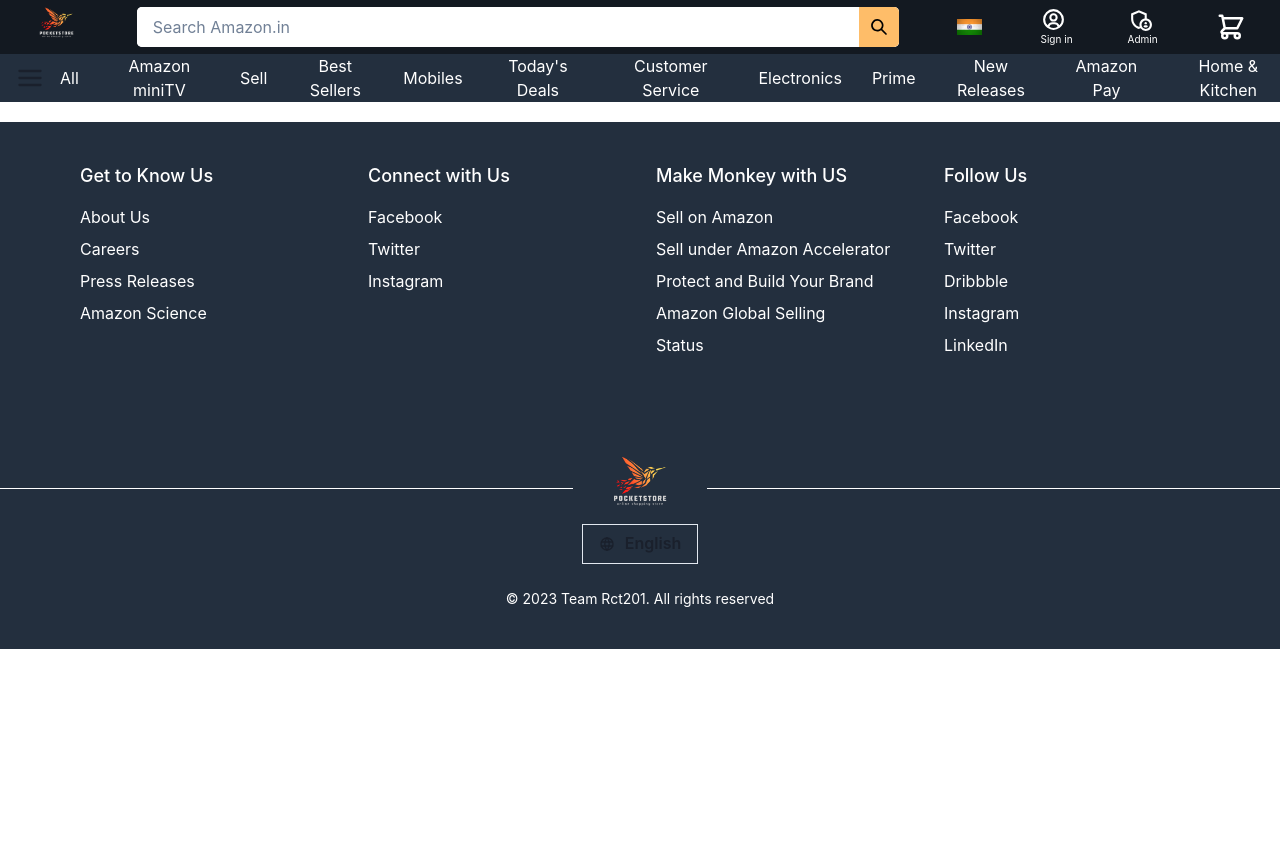
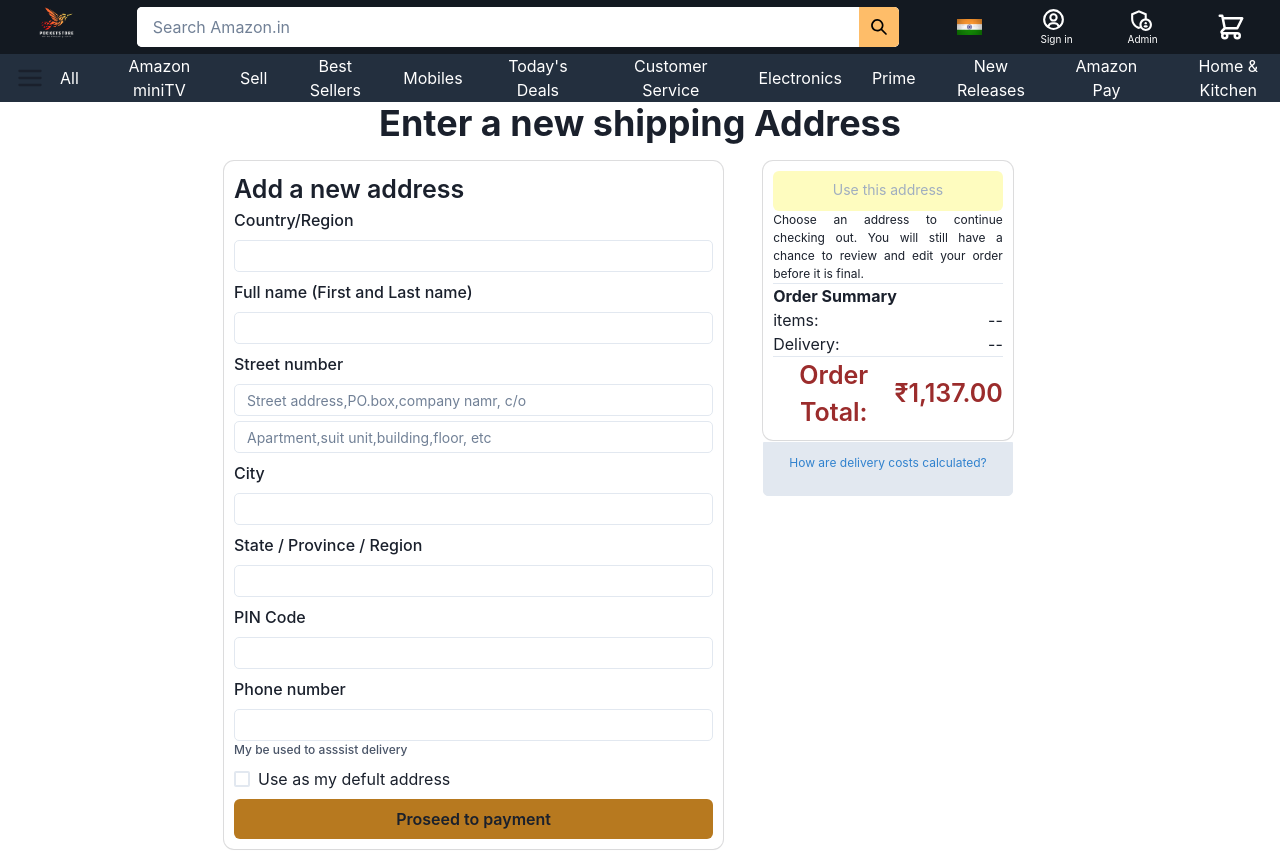
Before and after one commit to 123rishujha/pocketstore_amazon_clone, a React (Create React App) app in the folder pocketstore/: page /checkout in a window 1280 px wide. Shown: the top 851 px of the page. Before the commit the page ends 800 px from the top, so only its background shows below. Built offline with nearby package versions, Linux system fonts and the light colour scheme.

Commit message:
cart page and checkout page CSS are updated.

```diff
--- a/pocketstore/src/components/Navbar1.jsx
+++ b/pocketstore/src/components/Navbar1.jsx
@@ -92,7 +92,7 @@
           alignItems={"center"}
           gap={{ md: "20px", base: "10px" }}
         >
-          <Link>
+          <Link to='/cart'>
             <HiOutlineShoppingCart fontSize={"30px"} />
           </Link>
 
--- /dev/null
+++ b/pocketstore/src/pages/Checkout/CheckOut.jsx
@@ -0,0 +1,145 @@
+import {
+  Box,
+  Button,
+  Checkbox,
+  Flex,
+  FormControl,
+  FormLabel,
+  Heading,
+  Input,
+  Link,
+  Stack,
+  Text,
+} from "@chakra-ui/react";
+import React from "react";
+
+const CheckOut = () => {
+  return (
+    <>
+      <Box>
+        <Heading>Enter a new shipping Address</Heading>
+        <Box
+          display={"grid"}
+          gridTemplateColumns={{ lg: "repeat(2,60% 30%)" }}
+          m={"15px auto"}
+          p={"auto"}
+          w={{ lg: "65%" }}
+          gap={{ lg: "40px" }}
+        >
+          <Box
+            boxShadow="rgba(0, 0, 0, 0.02) 0px 1px 3px 0px, rgba(27, 31, 35, 0.15) 0px 0px 0px 1px"
+            padding={"10px"}
+            borderRadius={"10px"}
+          >
+            <Text textAlign={"left"} fontSize={"25px"} fontWeight={600}>
+              Add a new address
+            </Text>
+            <Stack>
+              <FormControl id="country">
+                <FormLabel>Country/Region</FormLabel>
+                <Input type="text" size="sm" borderRadius={"5px"} />
+              </FormControl>
+
+              <FormControl id="first_last_name">
+                <FormLabel>Full name (First and Last name)</FormLabel>
+                <Input type="text" size="sm" borderRadius={"5px"} />
+              </FormControl>
+
+              <FormControl id="street_number">
+                <FormLabel>Street number</FormLabel>
+                <Input
+                  type="text"
+                  placeholder="Street address,PO.box,company namr, c/o"
+                  size="sm"
+                  borderRadius={"5px"}
+                  mb={"5px"}
+                />
+                <Input
+                  type="text"
+                  placeholder="Apartment,suit unit,building,floor, etc"
+                  size="sm"
+                  borderRadius={"5px"}
+                />
+              </FormControl>
+
+              <FormControl id="city">
+                <FormLabel>City</FormLabel>
+                <Input type="text" size="sm" borderRadius={"5px"} />
+              </FormControl>
+
+              <FormControl id="state">
+                <FormLabel>State / Province / Region</FormLabel>
+                <Input type="text" size="sm" borderRadius={"5px"} />
+              </FormControl>
+
+              <FormControl id="pincode">
+                <FormLabel>PIN Code</FormLabel>
+                <Input type="number" size="sm" borderRadius={"5px"} />
+              </FormControl>
+
+              <FormControl id="phone_np">
+                <FormLabel>Phone number</FormLabel>
+                <Input type="number" size="sm" borderRadius={"5px"} />
+                <Text
+                  textAlign={"left"}
+                  fontSize={"12px"}
+                  fontWeight={500}
+                  color={"gray.600"}
+                >
+                  My be used to asssist delivery
+                </Text>
+              </FormControl>
+              <Checkbox>Use as my defult address</Checkbox>
+              <Button bgColor={"yellow.600"} _hover={"yellow.600"}>
+                Proseed to payment
+              </Button>
+            </Stack>
+          </Box>
+
+          <Box
+            boxShadow="rgba(0, 0, 0, 0.02) 0px 1px 3px 0px, rgba(27, 31, 35, 0.15) 0px 0px 0px 1px"
+            h={"279px"}
+            borderRadius={"10px"}
+          >
+           <Box p={'10px'}>
+           <Button
+              color={"gray.400"}
+              bgColor={"yellow.100"}
+              fontWeight={400}
+              fontSize={"14px"}
+              w={"100%"}
+              _hover={{ bgColor:"yellow.100"}}
+            >
+              {" "}
+              Use this address
+            </Button>
+            <Text textAlign={"justify"} fontSize={"12px"}>
+              Choose an address to continue checking out. You will still have a
+              chance to review and edit your order before it is final.
+            </Text>
+            <hr />
+            <Text fontWeight={700}  textAlign={"left"}>Order Summary</Text>
+            <Flex align={"center"} justifyContent={"space-between"}>
+              <Text>items:</Text>
+              <Text>--</Text>
+            </Flex>
+            <Flex align={"center"} justifyContent={"space-between"}>
+              <Text>Delivery:</Text>
+              <Text>--</Text>
+            </Flex>
+            <hr />
+            <Flex color={"red.700"} fontSize={"25px"}fontWeight={600}  align={"center"} justifyContent={"space-between"}>
+              <Text>Order Total:</Text>
+              <Text>₹1,137.00</Text>
+            </Flex>
+           </Box>
+
+            <Box w="100%" h={'54px'} borderWidth={'1px'} borderRadius={"0 0 5px 5px"} bgColor={"gray.200"}paddingTop={'11px'} fontSize={'12px'} cursor={"pointer"} _hover={{textDecoration:"underline"}}color={'blue.500'}>How are delivery costs calculated?</Box>
+          </Box>
+        </Box>
+      </Box>
+    </>
+  );
+};
+
+export default CheckOut;
--- /dev/null
+++ b/pocketstore/src/pages/cart/Cart.jsx
@@ -0,0 +1,135 @@
+import {
+  Box,
+  Image,
+  Text,
+  Button,
+  Link,
+  Heading,
+  AlertIcon,
+  Alert,
+  Flex,
+  Checkbox
+} from "@chakra-ui/react";
+import { RiDeleteBin5Line } from "react-icons/ri";
+import swal from "sweetalert";
+import React from "react";
+
+const Cart = () => {
+  const handledelete = async () => {
+    const willDelete = await swal({
+      title: "Are you sure?",
+      text: "Are you sure that you want to delete this product ?",
+      icon: "warning",
+      dangerMode: true,
+    });
+
+    if (willDelete) {
+      swal("Deleted!", "Your imaginary file has been deleted!", "success");
+    }
+  };
+  return (
+    <>
+      <Box mt={{ lg: "40px" }}>
+        <Heading>Shopping Cart</Heading>
+        <Box
+          m={"20px auto"}
+          display={"flex"}
+          w={{ lg: "70%", md: "90%", base: "95%" }}
+          flexDirection={{
+            base: "column",
+            md: "column",
+            lg: "row",
+          }}
+          gap={"15px"}
+        >
+          <Box
+            borderWidth={"1px"}
+            display={"flex"}
+            borderRadius={"10px"}
+            flexDirection={{base:"column",lg:"row",md:"row"}}
+            boxShadow={"rgba(0, 0, 0, 0.24) 0px 3px 8px"}
+          >
+            <Box m={{lg:"0",base:'auto',md:'0'}}p={"10px"} w={{ lg: "20%",md:"18%",base:"40%"}} >
+              <Image
+
+                src={
+                  "https://m.media-amazon.com/images/I/81kDI4r4jkL._AC_UL480_FMwebp_QL65_.jpg"
+                }
+                alt="images"
+              />
+            </Box>
+            <Box ml={"10px"} textAlign={"left"} fontWeight={600}>
+              {" "}
+              <Text fontWeight={600} fontSize={"20px"}>
+                Full Sleeve Blue Solid Women's Denim Jacket
+              </Text>
+              <Text >Marks &amp; Spencer</Text>
+              <Text >women-clothing</Text>
+              <Box pl={{lg:"10px",base:'90px',md:'10px'}}
+                display={"flex"}
+                alignItems={"center"}
+                m={"10px 0"}
+                gap={"10px"}
+              >
+                {" "}
+                <Button>-</Button>
+                <Text>1</Text>
+                <Button>+</Button>
+              </Box>
+              <Box
+              pl={{lg:"10px",base:'100px',md:'10px'}}
+                display={"flex"}
+                alignItems={"center"}
+                m={"10px 0"}
+                gap={"10px"}
+              >
+                {" "}
+                <Text>Rs 305</Text>
+                <Text textDecoration={"line-through"} color={'red.400'}>Rs 509</Text>
+              </Box>
+              <Button ml={{lg:"10px",base:'116px',md:'10px'}} mb={{base:'10px'}} onClick={handledelete}>
+                <RiDeleteBin5Line />
+              </Button>
+            </Box>
+          </Box>
+
+
+          <Box
+          align="center"
+          display={'flex'}
+          flexDirection={'column'}
+            boxShadow={"rgba(0, 0, 0, 0.24) 0px 3px 8px"}
+            p={"10px"}
+            borderRadius={"10px"}
+          >
+            <Alert
+              bgColor={"white"}
+              status="success"
+              color="green.600"
+              display={"flex"}
+              alignItems={"center"}
+            >
+              <AlertIcon boxSize="15px" ml={{lg:"-5%",}} />
+              Your order is eligible for FREE Delivery.
+            </Alert>
+            <Text textAlign={'left'} ml={{md:'40px',lg:"25px"}}>
+              {" "}
+              Select this option at checkout.{" "}
+              <Link color="green.600">Details</Link>
+            </Text>
+            <Flex gap="10px" m="10px 30px 0 " align={"center"}>
+              <Text fontWeight={700} fontSize={"20px"}>
+                Subtotal(2 items):
+              </Text>
+              <Text fontWeight={600}>Rs 786</Text>
+            </Flex>
+            <Checkbox >This order contains a gift</Checkbox>
+            <Button bgColor={'yellow.400'} w={'100%'} mt="10px">Proceed to Buy</Button>
+          </Box>
+        </Box>
+      </Box>
+    </>
+  );
+};
+
+export default Cart;
--- a/pocketstore/src/routes/AllRoutes.jsx
+++ b/pocketstore/src/routes/AllRoutes.jsx
@@ -10,7 +10,8 @@
 import Adminaddpro from "../admin/adminaddpro";
 import Adminallproducts from "../admin/adminallproducts";
 import ProductDetails from "../pages/ProductDetails/ProductDetails";
-import Cart from "../redux/cart/Cart";
+import Cart from "../pages/cart/Cart";
+import CheckOut from "../pages/Checkout/CheckOut";
 
 // landing fix
 
@@ -27,6 +28,7 @@
       <Route path="/Orders" element={<Splitscree />} />
       <Route path="/Add Products" element={<Adminaddpro />} />
       <Route path="/adminallprod" element={<Adminallproducts />} />
+      <Route path='/checkout' element={<CheckOut/>}/>
     </Routes>
   );
 };
```
Also changed, not shown: pocketstore/src/redux/cart/Cart.jsx (deleted).
